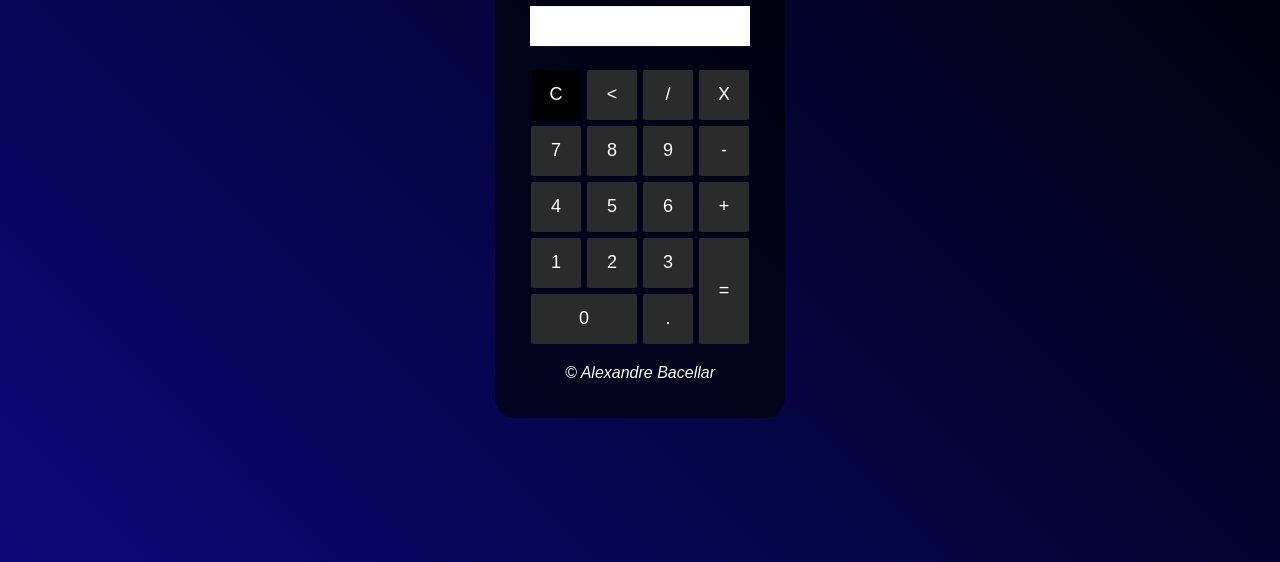
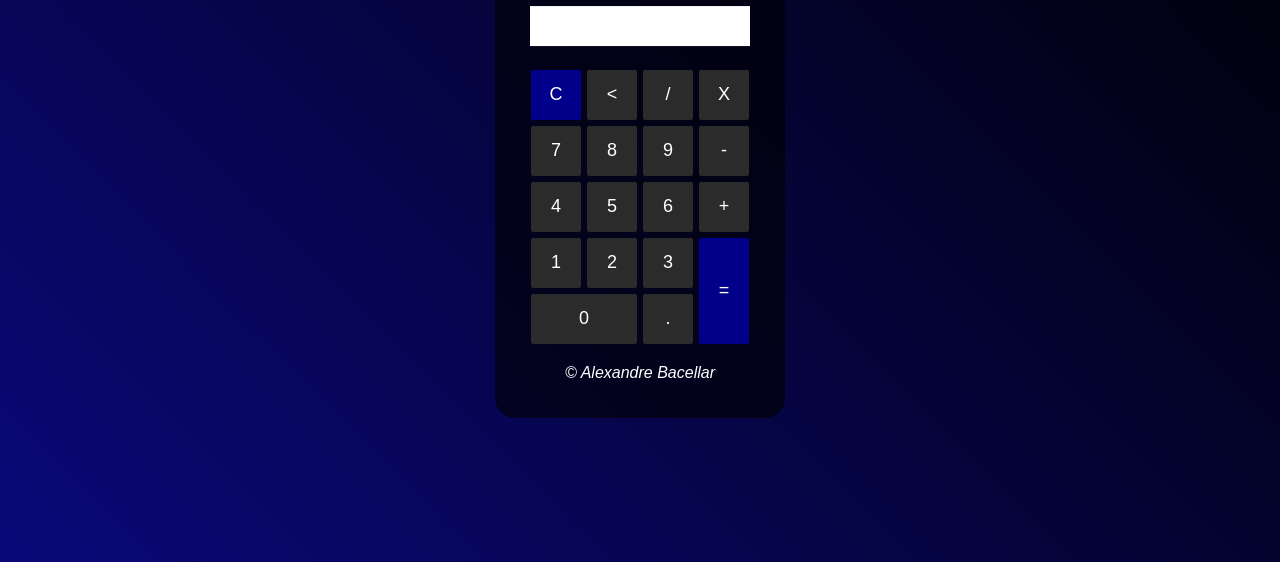
Before and after one commit to bacellar08/Simple-Calculator, a plain HTML site: page index.html in a window 1280 px wide. In both pictures the pointer is over the button 556 px from the left and 332 px from the top of the page. Shown: the part 238-800 px from the top of the page. Drawn offline with nearby package versions, Linux system fonts and the light colour scheme.

Commit message:
Button style changes

```diff
--- a/style.css
+++ b/style.css
@@ -55,11 +55,16 @@ table {
 }
 
 .btn:hover {
-    background-color: black;
+    background-color: darkblue;
 }
 
 .btn-equal {
     height: 106px;
+    background-color: darkblue;
+}
+
+.btn-equal:hover {
+    background-color: rgb(0, 26, 255);
 }
 
 .btn-zero {
```
